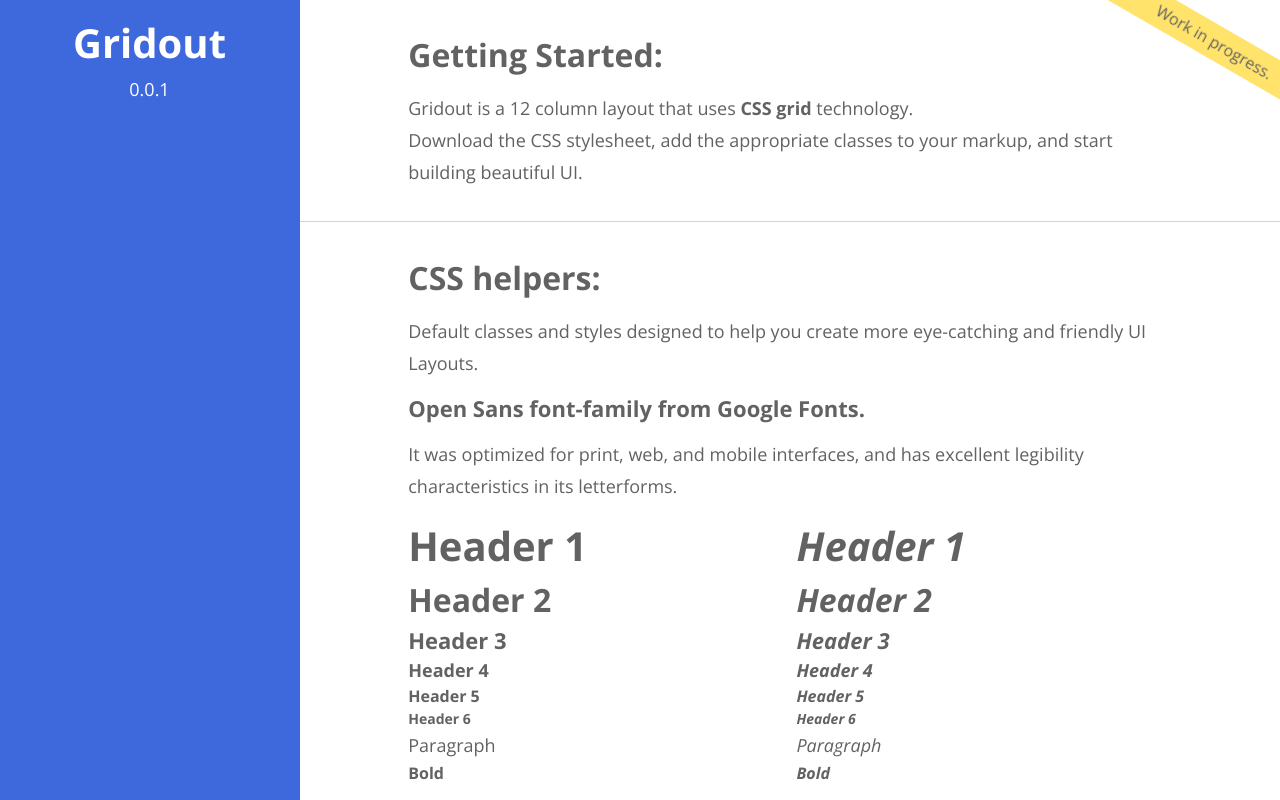
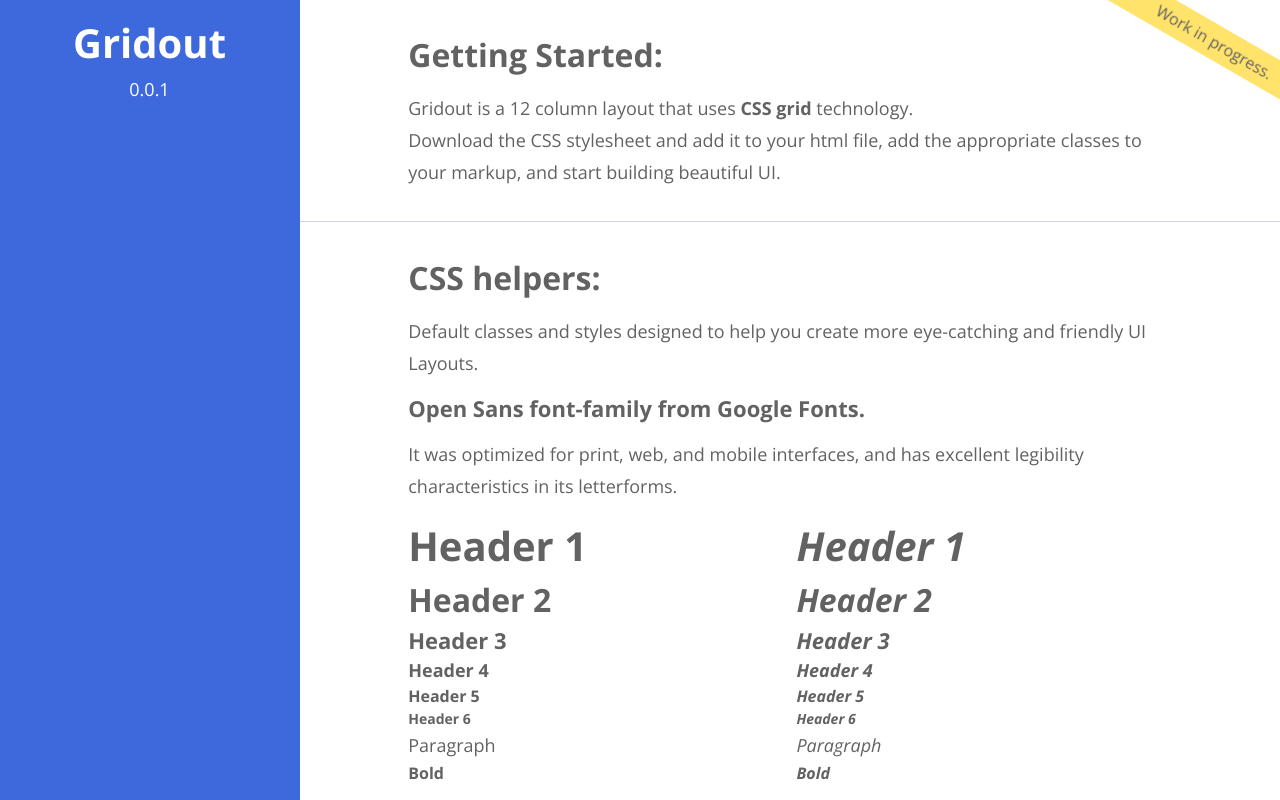
Before and after one commit to tavoohoh/gridout, a plain HTML site: page index.html in a window 1280 px wide. Drawn offline with nearby package versions, Linux system fonts and the light colour scheme.

Commit message:
markdown update

```diff
--- a/index.html
+++ b/index.html
@@ -63,7 +63,7 @@
             Getting Started:
           </h2>
           <p class="col-12">
-            Gridout is a 12 column layout that uses <b>CSS grid</b> technology. <br>Download the CSS stylesheet, add
+            Gridout is a 12 column layout that uses <b>CSS grid</b> technology. <br>Download the CSS stylesheet and add it to your html file, add
             the appropriate classes to your markup, and start building beautiful UI.
           </p>
         </div>
```
Also changed, not shown: 1 other file.
